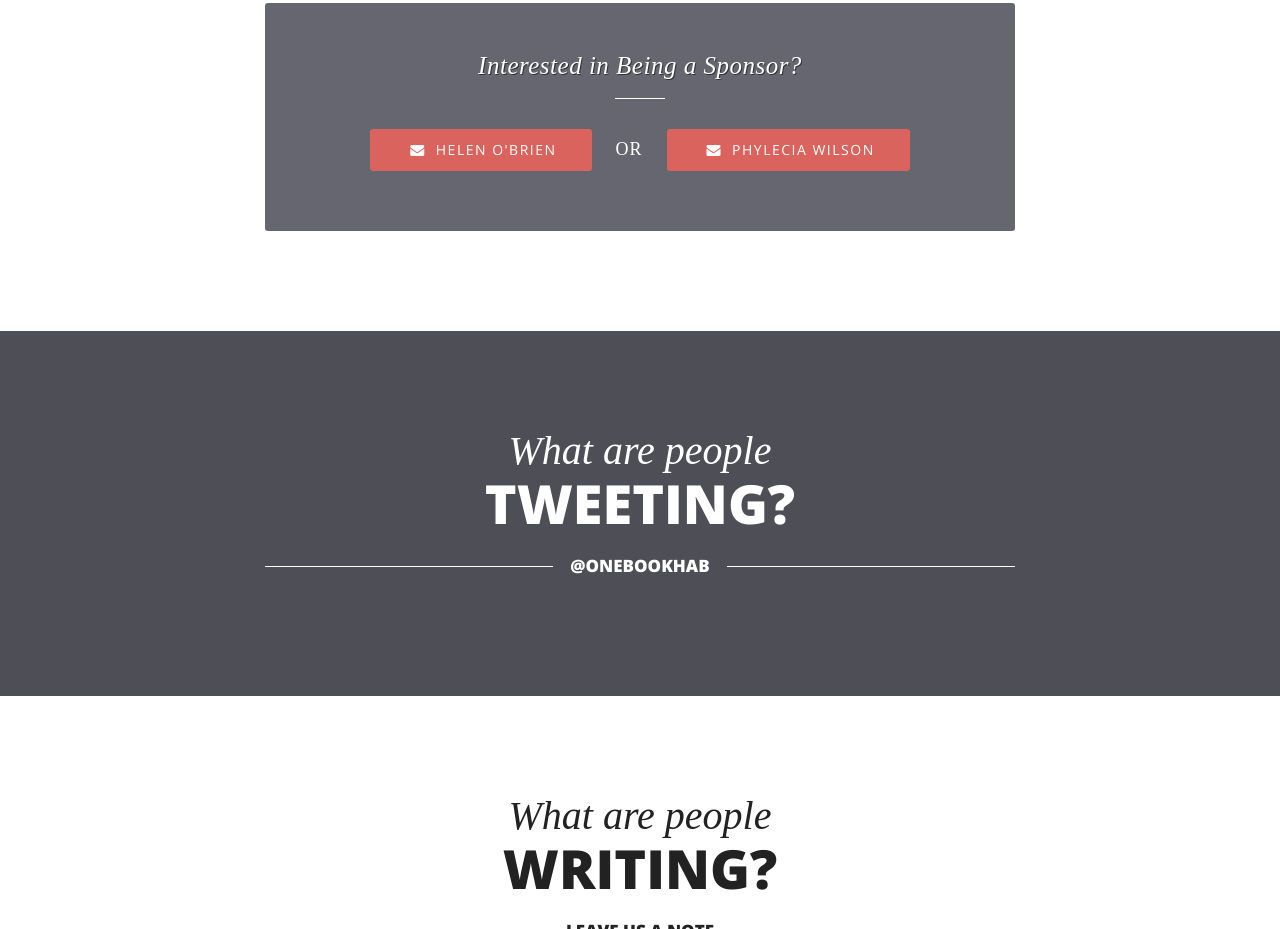
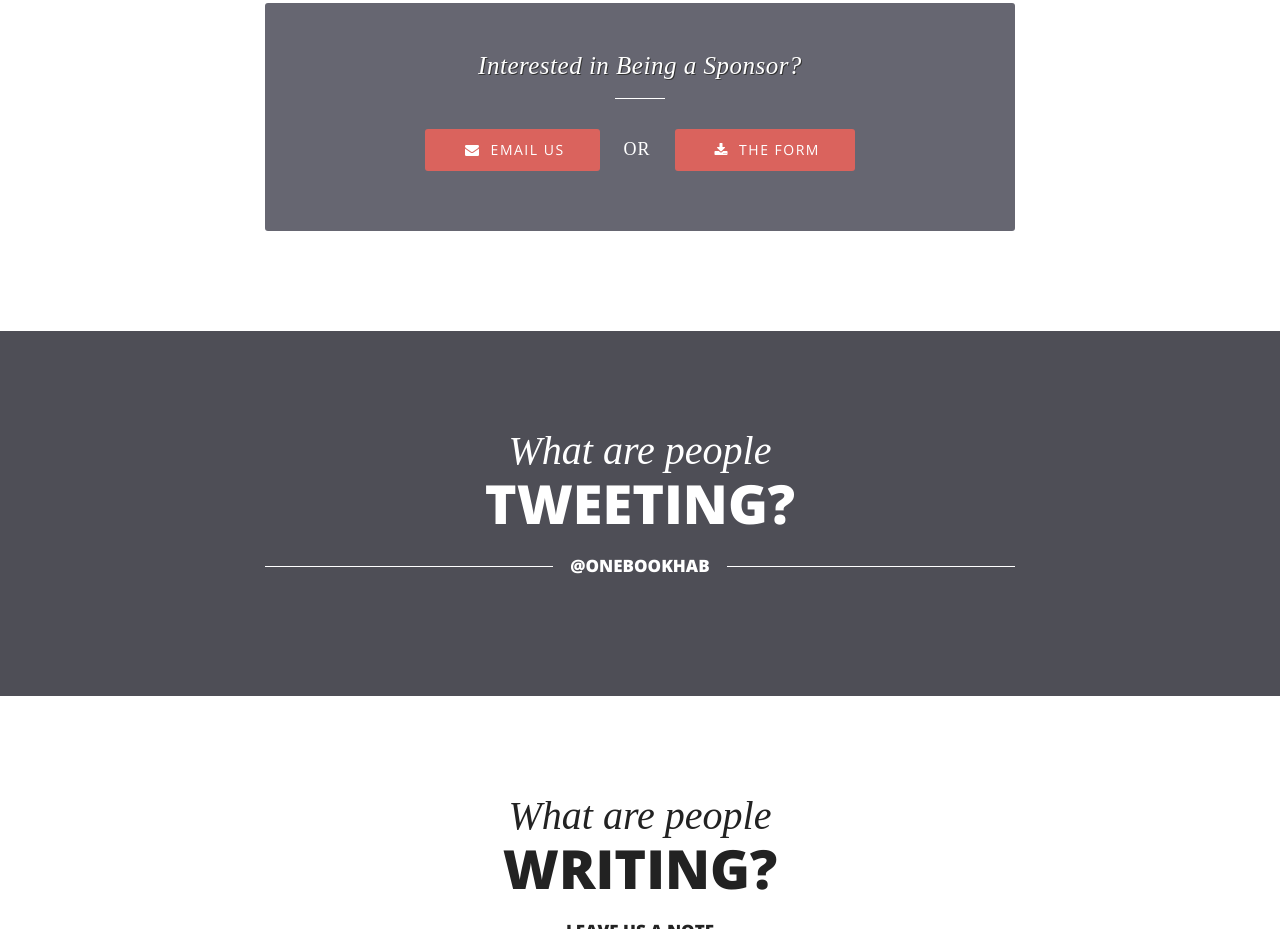
Before and after one commit to leahscott/one-book-habersham, a plain HTML site: page index.html in a window 1280 px wide. Shown: the part 7056-7985 px from the top of the page. Drawn offline with nearby package versions, Linux system fonts and the light colour scheme; a script that the page names is missing; a web font is replaced by a local one.

Commit message:
Add the sponsor form

```diff
--- a/index.html
+++ b/index.html
@@ -286,9 +286,9 @@
 			<section class="cta sponsors-cta">
 				<h2>Interested in Being a Sponsor?</h2>
 				<div class="button-row">
-					<a href="mailto:helenobrien@habershamschools.com" class="btn"><i class="fa fa-envelope"></i>Helen O'Brien</a>
+					<a href="mailto:helenobrien@habershamschools.com" class="btn"><i class="fa fa-envelope"></i>Email Us</a>
 					<span class="or">Or</span>
-					<a href="mailto:literacy1@windstream.net" class="btn"><i class="fa fa-envelope"></i>Phylecia Wilson</a>
+					<a href="resources/Sponsor_Form_OBH_2016.pdf" class="btn"><i class="fa fa-download"></i>The Form</a>
 				</div>
 			</section>
 		</div>
```
Also changed, not shown: 1 other file.
